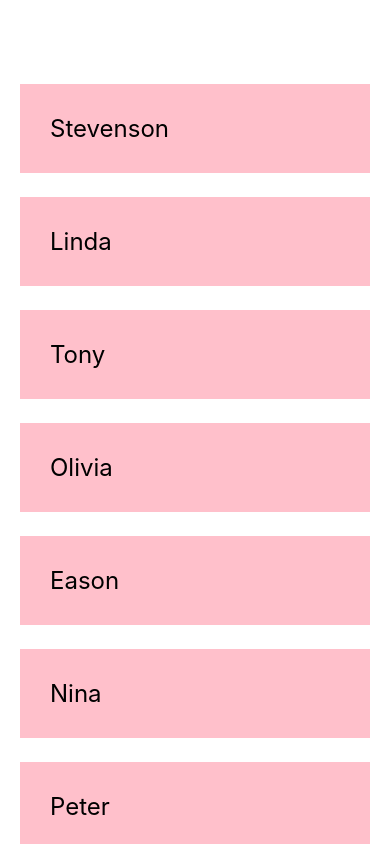
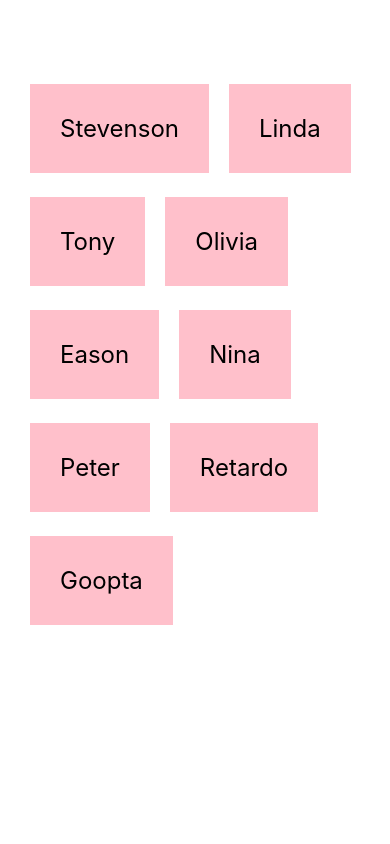
Before and after one commit to stevenson-yan/TDList, a React Native app: screen / in a window 390 px wide. Built offline with nearby package versions, Linux system fonts and the light colour scheme.

Commit message:
Tutorial 7

```diff
--- a/App.js
+++ b/App.js
@@ -1,29 +1,40 @@
 import { StatusBar } from 'expo-status-bar';
 import React, { useState } from 'react';
-import { StyleSheet, Text, View, ScrollView } from 'react-native';
+import { StyleSheet, Text, View, FlatList } from 'react-native';
 
 export default function App() {
   const [people, setPeople] = useState([
-    {name: 'Stevenson', key: '1'},
-    {name: 'Linda', key: '2'},
-    {name: 'Tony', key: '3'},
-    {name: 'Olivia', key: '4'},
-    {name: 'Eason', key: '5'},
-    {name: 'Nina', key: '6'},
-    {name: 'Peter', key: '7'},
-    {name: 'Retardo', key: '8'},
-    {name: 'Goopta', key: '9'}
+    {name: 'Stevenson', id: '1'},
+    {name: 'Linda', id: '2'},
+    {name: 'Tony', id: '3'},
+    {name: 'Olivia', id: '4'},
+    {name: 'Eason', id: '5'},
+    {name: 'Nina', id: '6'},
+    {name: 'Peter', id: '7'},
+    {name: 'Retardo', id: '8'},
+    {name: 'Goopta', id: '9'}
   ])
 
   return (
     <View style={styles.container}>
-      <ScrollView>
+
+      <FlatList
+        numColumns={2}
+        keyExtractor={(item) => item.id}
+        data={people}
+        renderItem={({ item }) => (
+          <Text style={styles.entry}>{item.name}</Text>
+        )}
+      />
+
+      {/* <ScrollView>
         {people.map(entry => (
             <View key={entry.key}>
               <Text style={styles.entry}>{entry.name}</Text>
             </View>
           ))}
-      </ScrollView>
+      </ScrollView> */}
+
       <StatusBar style="auto" />
     </View>
   );
@@ -43,5 +54,7 @@ const styles = StyleSheet.create({
     padding: 30,
     backgroundColor: 'pink',
     fontSize: 24,
+    marginHorizontal: 10,
+    marginTop: 24,
   }
 });
```
